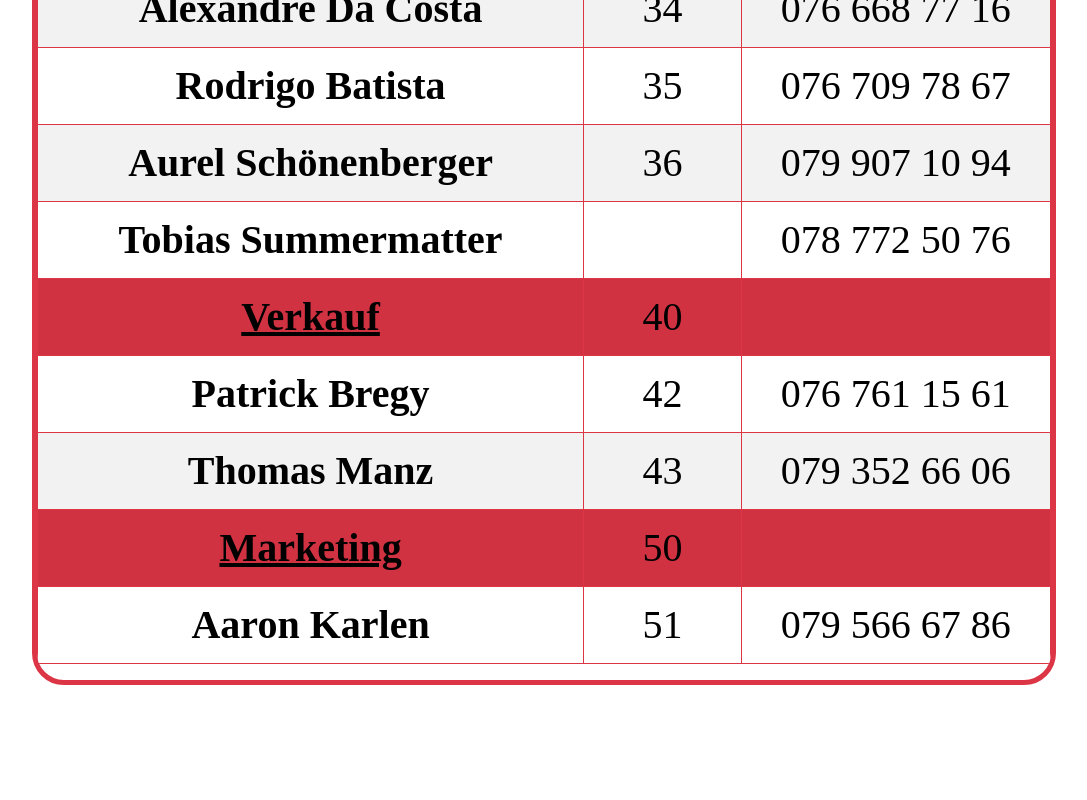
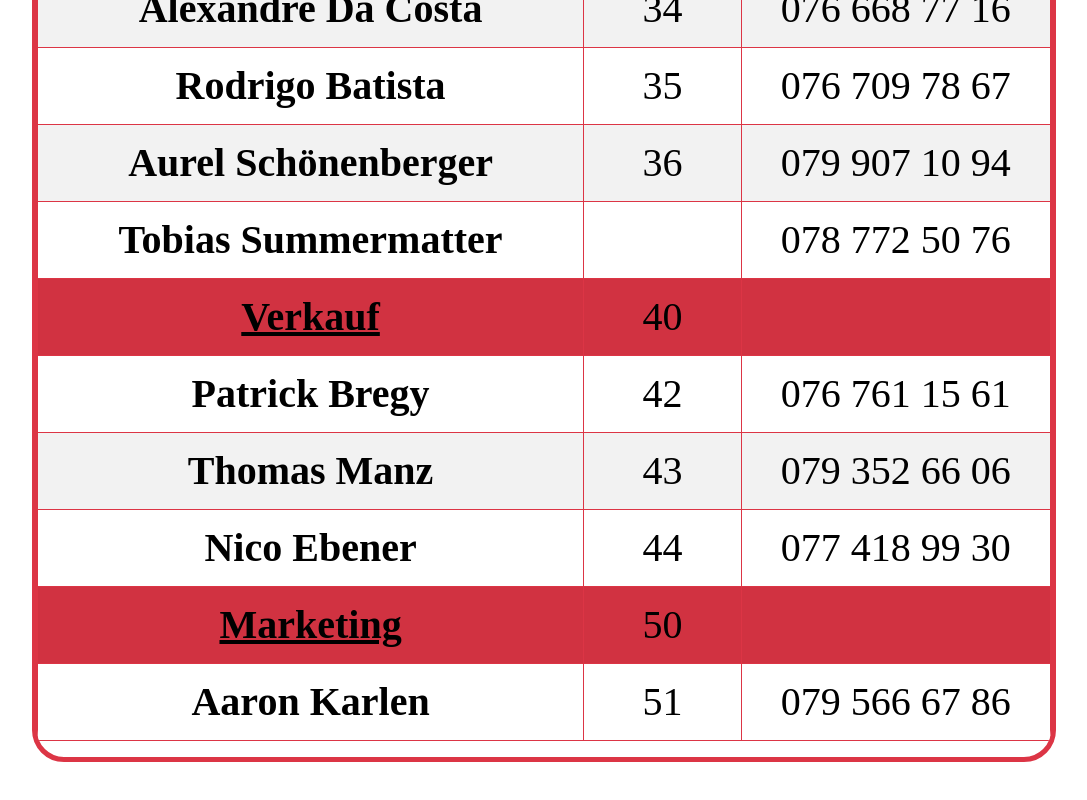
Before and after one commit to Valaiscom-AG/vc-phonelist, a plain HTML site: page index.html in a window 1280 px wide. Shown: the part 1924-2724 px from the top of the page, without its empty margins (16-1103 px from the left). Before the commit the page ends 2657 px from the top, so only its background shows below. Drawn offline with nearby package versions, Linux system fonts and the light colour scheme; a web font is replaced by a local one.

Commit message:
Update index.html

```diff
--- a/index.html
+++ b/index.html
@@ -226,6 +226,11 @@
               <td>43</td>
               <td>079 352 66 06</td>
             </tr>
+            <tr>
+              <th scope="row">Nico Ebener</th>
+              <td>44</td>
+              <td>077 418 99 30</td>
+            </tr>
           </tbody>
           <tbody class="text-center">
             <tr>
```
